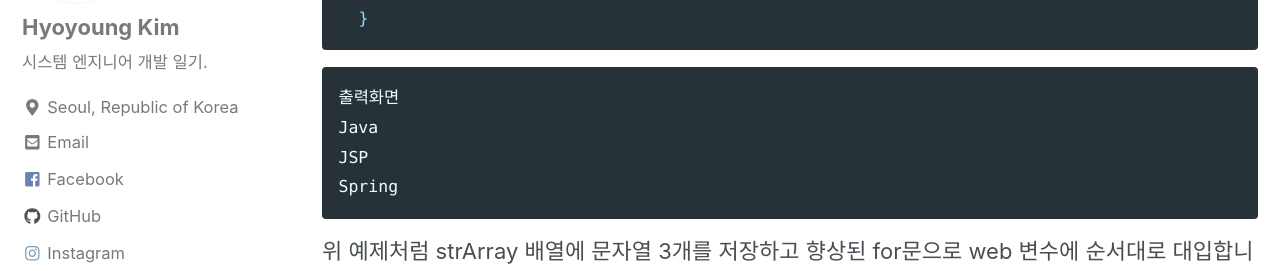
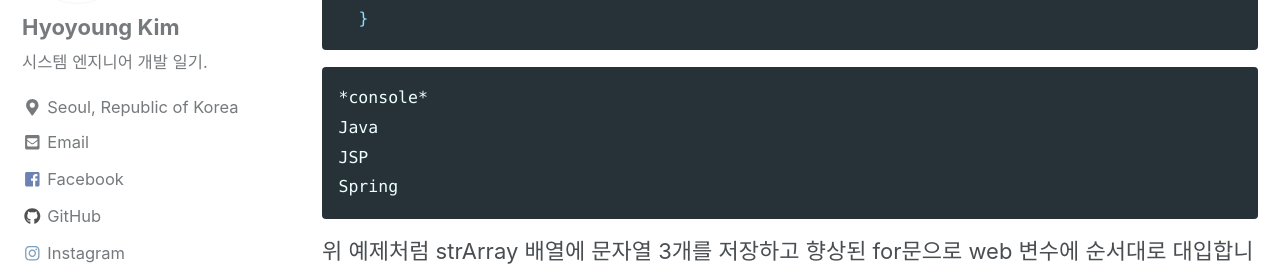
Before and after one commit to youngfromseoul/youngfromseoul.github.io2, a Jekyll site: the page built from _posts/java/2019-02-06-java-posting-00003.md, in a window 1280 px wide and 900 px high, scrolled down 4237 px. Shown: the part 172-443 px from the top of the window. Built offline with Jekyll 4.4.1, drawn with Linux system fonts in a browser that asks for light colours; cached includes are drawn as plain includes; nearby versions of some CDN libraries; some web fonts are replaced; library files that are not in the unit come from our copies; comment, search, counter and statistics services are not loaded; a style sheet for code colours, icons or effects is not loaded.

Commit message:
Update 2019-02-06-java-posting-00003.md

````diff
--- a/_posts/java/2019-02-06-java-posting-00003.md
+++ b/_posts/java/2019-02-06-java-posting-00003.md
@@ -148,7 +148,7 @@ package array;
 ```
 
 ```
-출력화면
+*console*
 Java
 JSP
 Spring
````
